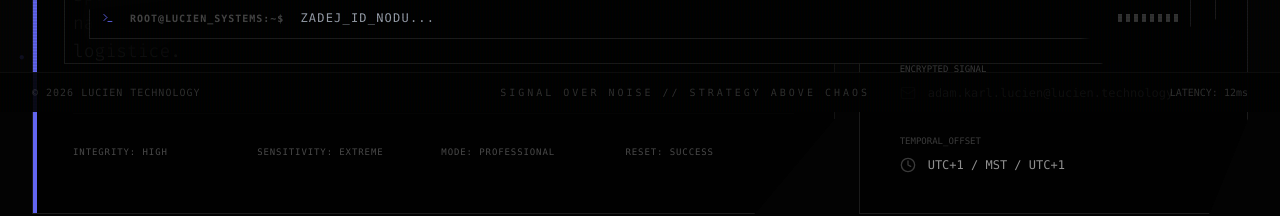
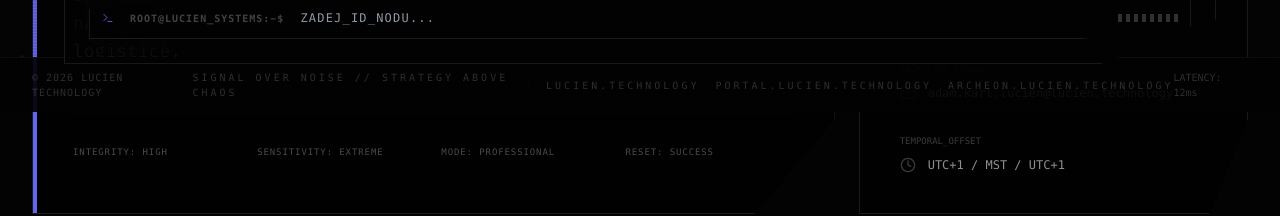
Before and after one commit to AdamLucien/LucienOS, a React (Vite) app: page / in a window 1280 px wide. Shown: the part 688-904 px from the top of the page. Built offline with nearby package versions, Linux system fonts and the light colour scheme.

Commit message:
Add footer links to Lucien domains

```diff
--- a/App.tsx
+++ b/App.tsx
@@ -650,9 +650,15 @@ const App: React.FC = () => {
         </div>
       </div>
 
-      <footer className="fixed bottom-0 left-0 w-full py-3 px-8 flex justify-between items-center z-40 bg-black/90 border-t border-white/5 pointer-events-none text-[8px] md:text-[10px]">
+      <footer className="fixed bottom-0 left-0 w-full py-3 px-8 flex justify-between items-center z-40 bg-black/90 border-t border-white/5 text-[8px] md:text-[10px]">
           <div className="opacity-20 font-mono tracking-widest uppercase">© 2026 Lucien Technology</div>
-          <div className="opacity-20 font-mono hidden lg:block uppercase tracking-[0.3em]">Signal over Noise // Strategy above Chaos</div>
+          <div className="hidden lg:flex items-center gap-4 opacity-20 font-mono uppercase tracking-[0.3em]">
+            <span>Signal over Noise // Strategy above Chaos</span>
+            <span className="h-3 w-px bg-white/10" />
+            <a className="hover:opacity-60 transition-opacity" href="https://lucien.technology" target="_blank" rel="noreferrer">lucien.technology</a>
+            <a className="hover:opacity-60 transition-opacity" href="https://portal.lucien.technology" target="_blank" rel="noreferrer">portal.lucien.technology</a>
+            <a className="hover:opacity-60 transition-opacity" href="https://archeon.lucien.technology" target="_blank" rel="noreferrer">archeon.lucien.technology</a>
+          </div>
           <div className="opacity-20 font-mono">LATENCY: 12ms</div>
       </footer>
     </div>
```
